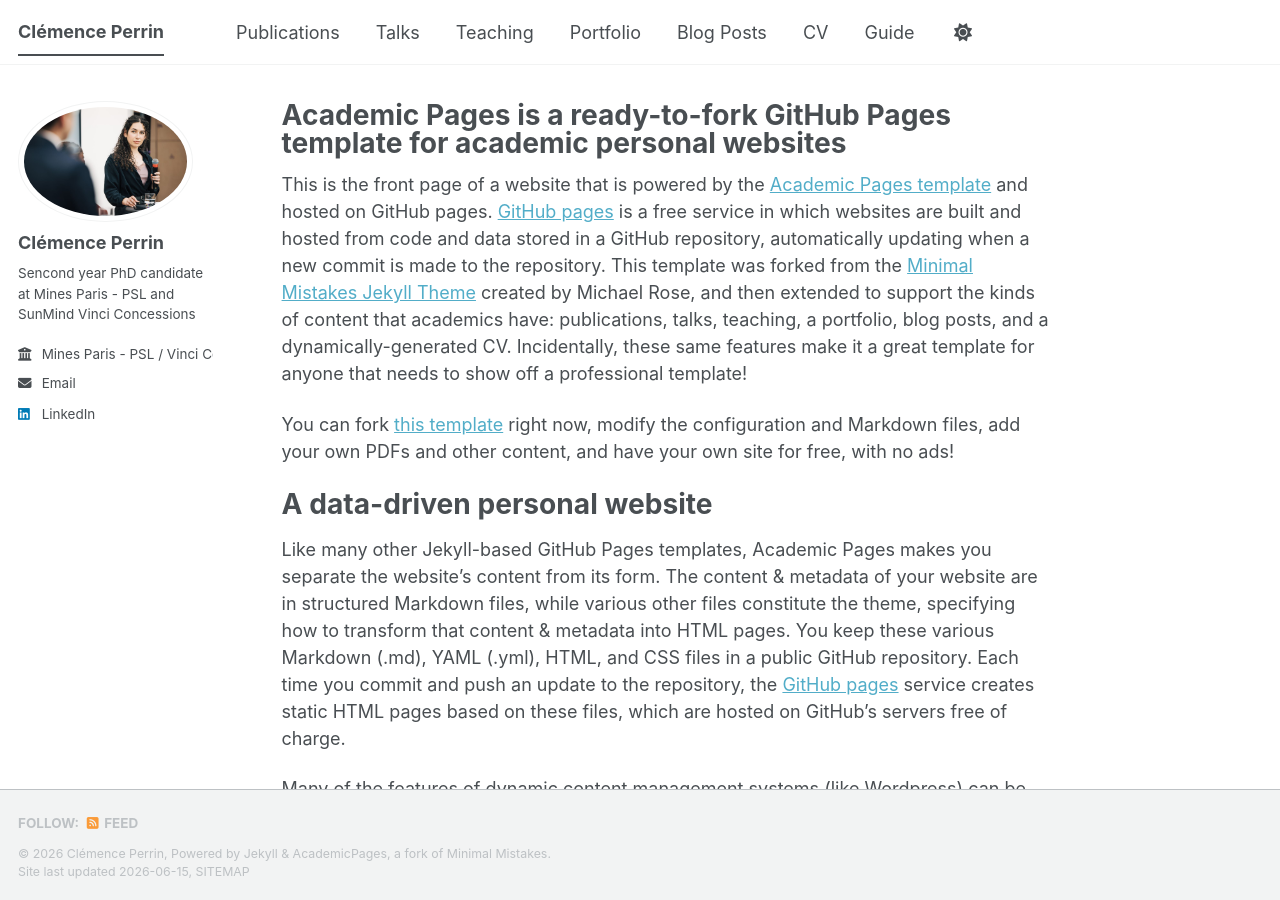
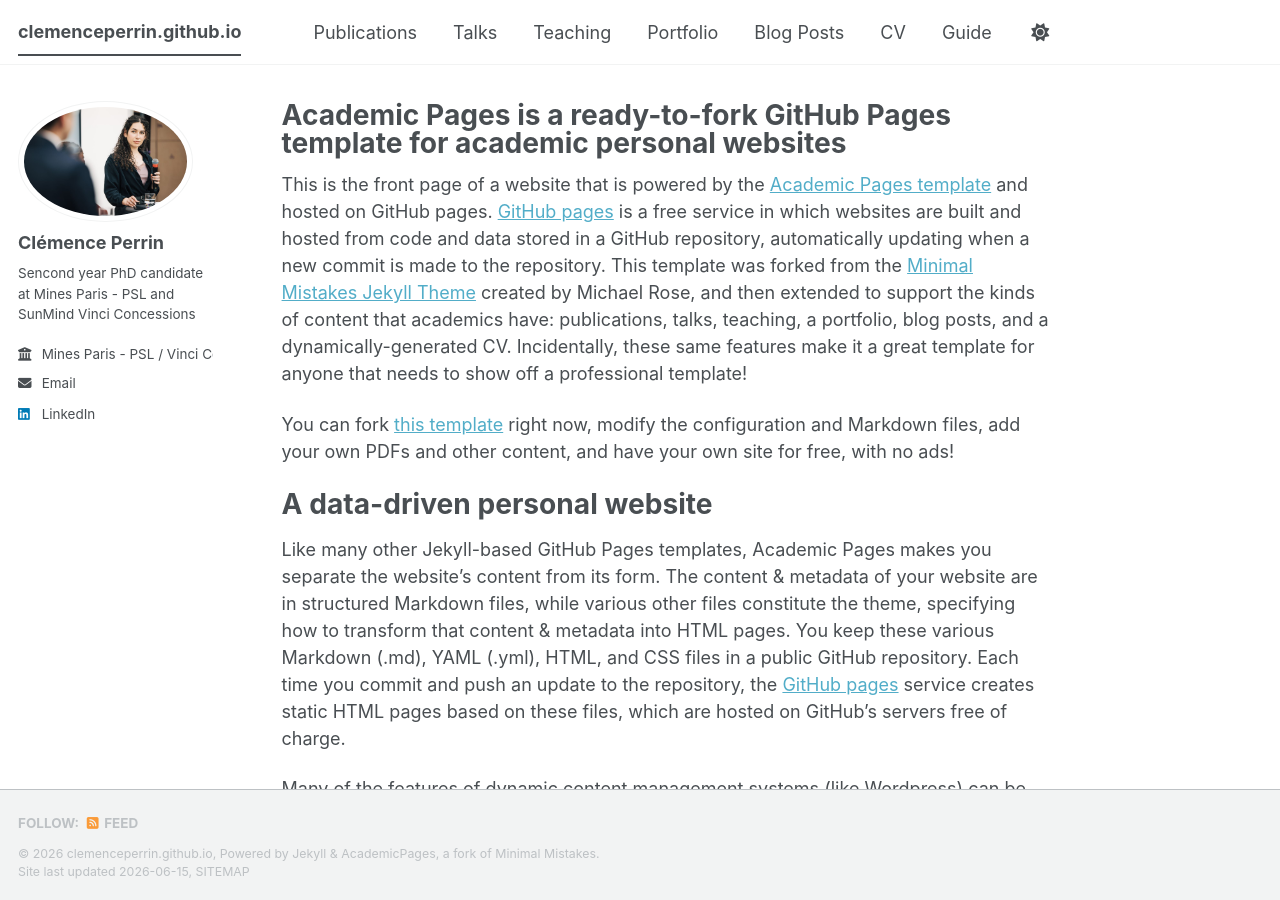
Before and after one commit to clemenceperrin/clemenceperrin.github.io, a Jekyll site: the page built from _pages/about.md, in a window 1280 px wide and 900 px high. Built offline with Jekyll 4.4.1, drawn with Linux system fonts in a browser that asks for light colours; a script bundle is joined from its source files by our own code; library files that are not in the unit come from our copies.

Commit message:
Update _config.yml

```diff
--- a/_config.yml
+++ b/_config.yml
@@ -9,7 +9,7 @@
 # Basic Site Settings
 locale                   : "en-US"
 site_theme               : "default" # The available themes options are "default", "air", "sunrise", "mint", "dirt" and "contrast"
-title                    : "Clémence Perrin"
+title                    : #"Clémence Perrin"
 title_separator          : "-"
 name                     : #&name "Clémence Perrin"
 description              : #&description "Clémence Perrin's work portfolio"   # Update this with a general description of your site, this is the default if not overridden by a page
```
